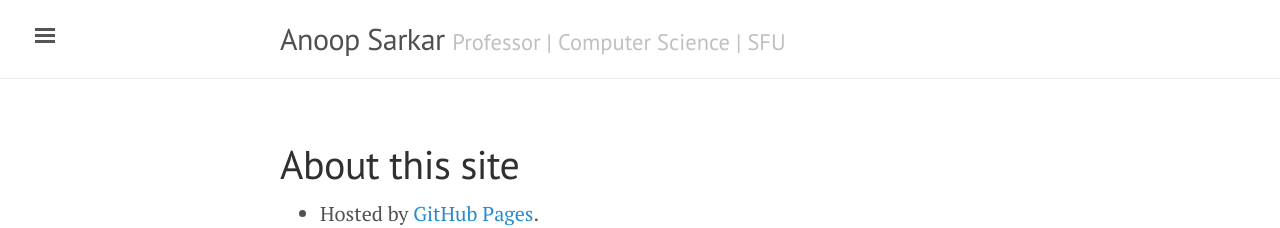
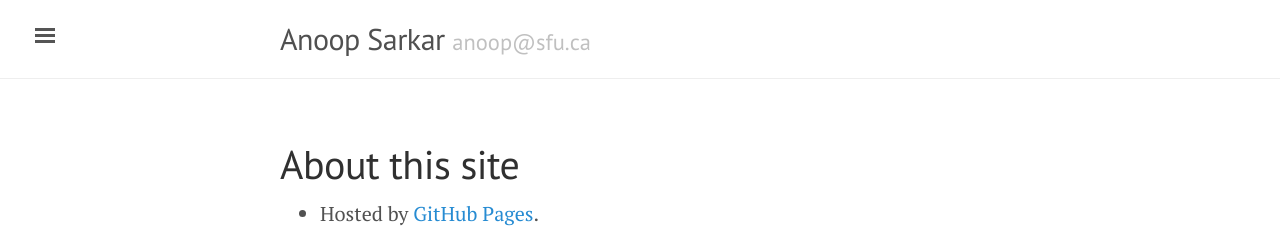
Before and after one commit to anoopsarkar/anoopsarkar.github.io, a Jekyll site: the page built from about.md, in a window 1280 px wide. Shown: the top 228 px of the page. Built offline with Jekyll 4.4.1, drawn with Linux system fonts in a browser that asks for light colours.

Commit message:
added rev; changed sidebar description layout

```diff
--- a/_config.yml
+++ b/_config.yml
@@ -9,8 +9,8 @@
 
 # Setup
 title:            'Anoop Sarkar'
-tagline:          'Professor | Computer Science | SFU'
-description:      ''
+tagline:          'ac.ufs@poona'
+description:      'Anoop Sarkar'
 #url:              http://anoopsarkar.github.io
 url:              http://127.0.0.1:4000/
 baseurl:          ''
--- a/_includes/head.html
+++ b/_includes/head.html
@@ -19,6 +19,7 @@
   <link rel="stylesheet" href="{{ site.baseurl }}/public/css/syntax.css">
   <link rel="stylesheet" href="{{ site.baseurl }}/public/css/lanyon.css">
   <link rel="stylesheet" href="{{ site.baseurl }}/public/css/posts.css">
+  <link rel="stylesheet" href="{{ site.baseurl }}/public/css/rev.css">
   <link rel="stylesheet" href="https://fonts.googleapis.com/css?family=PT+Serif:400,400italic,700%7CPT+Sans:400">
 
   <!-- Icons -->
--- a/_includes/sidebar.html
+++ b/_includes/sidebar.html
@@ -5,17 +5,15 @@
 
 <!-- Toggleable sidebar -->
 <div class="sidebar" id="sidebar">
+
   <div class="sidebar-item">
-   <p>
-   <img padding="10px" src="/public/apple-touch-icon-precomposed.png" class="img-responsive img-rounded" style="max-width:144px">
-   </p>
+    <p><img padding="10px" src="/public/apple-touch-icon-precomposed.png" class="img-responsive img-rounded" style="max-width:144px"></p>
+    {% if site.description != '' %}
+    <p>
+      {{ site.description }}
+    </p>
+    {% endif %}
   </div>
-
-  {% if site.description != '' %}
-  <div class="sidebar-item">
-    <p>{{ site.description }}</p>
-  </div>
-  {% endif %}
 
   <nav class="sidebar-nav">
     <a class="sidebar-nav-item{% if page.url == site.baseurl %} active{% endif %}" href="{{ site.baseurl }}/">Home</a>
--- a/_layouts/default.html
+++ b/_layouts/default.html
@@ -14,7 +14,7 @@
         <div class="container">
           <h2 class="masthead-title">
             <a href="{{ site.baseurl }}/" title="Home">{{ site.title }}</a>
-            <small>{{ site.tagline }}</small>
+            <small><span class="rev">{{ site.tagline }}</span></small>
           </h2>
         </div>
       </div>
--- /dev/null
+++ b/public/css/rev.css
@@ -0,0 +1,4 @@
+span.rev {
+  unicode-bidi: bidi-override;
+  direction: rtl;
+}
```
Also changed, not shown: about.md (+1 -0 lines).
